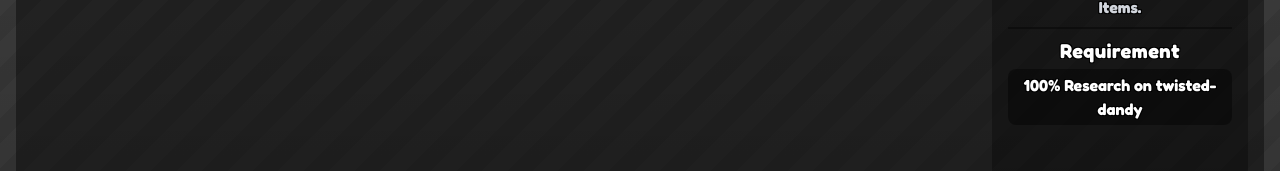
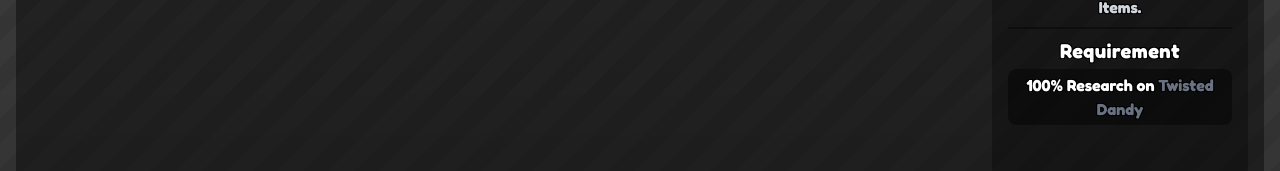
Before and after one commit to zcesarrr/dandy-explorer, a React (Vite) app: page /trinkets/dandy-plush in a window 1280 px wide. Shown: the part 442-613 px from the top of the page. Built offline with nearby package versions, Linux system fonts and the light colour scheme.

Commit message:
redirection trinket

```diff
--- a/src/collections/trinkets/components/TrinketInfo.tsx
+++ b/src/collections/trinkets/components/TrinketInfo.tsx
@@ -1,8 +1,16 @@
+import { Link } from "react-router";
+import { twistedsConfig } from "../../twisteds/config";
+import type { Twisted } from "../../twisteds/types/twisteds.types";
 import { TRINKET_CATEGORY_DATA, type Trinket, type TrinketRequirement } from "../types/trinkets.types";
 
 function renderRequirement(requirement: TrinketRequirement) {
     if (requirement.type === "research") {
-        return `${requirement.params.count}% Research on ${requirement.params.twisted}`;
+        const twisted: Twisted | undefined = twistedsConfig.items.find(t => t.slug === requirement.params.twisted);
+        return (
+            <>
+                {requirement.params.count}% Research on <Link className="hover:underline active:underline text-gray-500" to={`/twisteds/${twisted?.slug}`}>{twisted?.name}</Link>
+            </>
+        );
     }
 
     return `Dandy's Shop: ${requirement.params.price} Ichor`;
```
